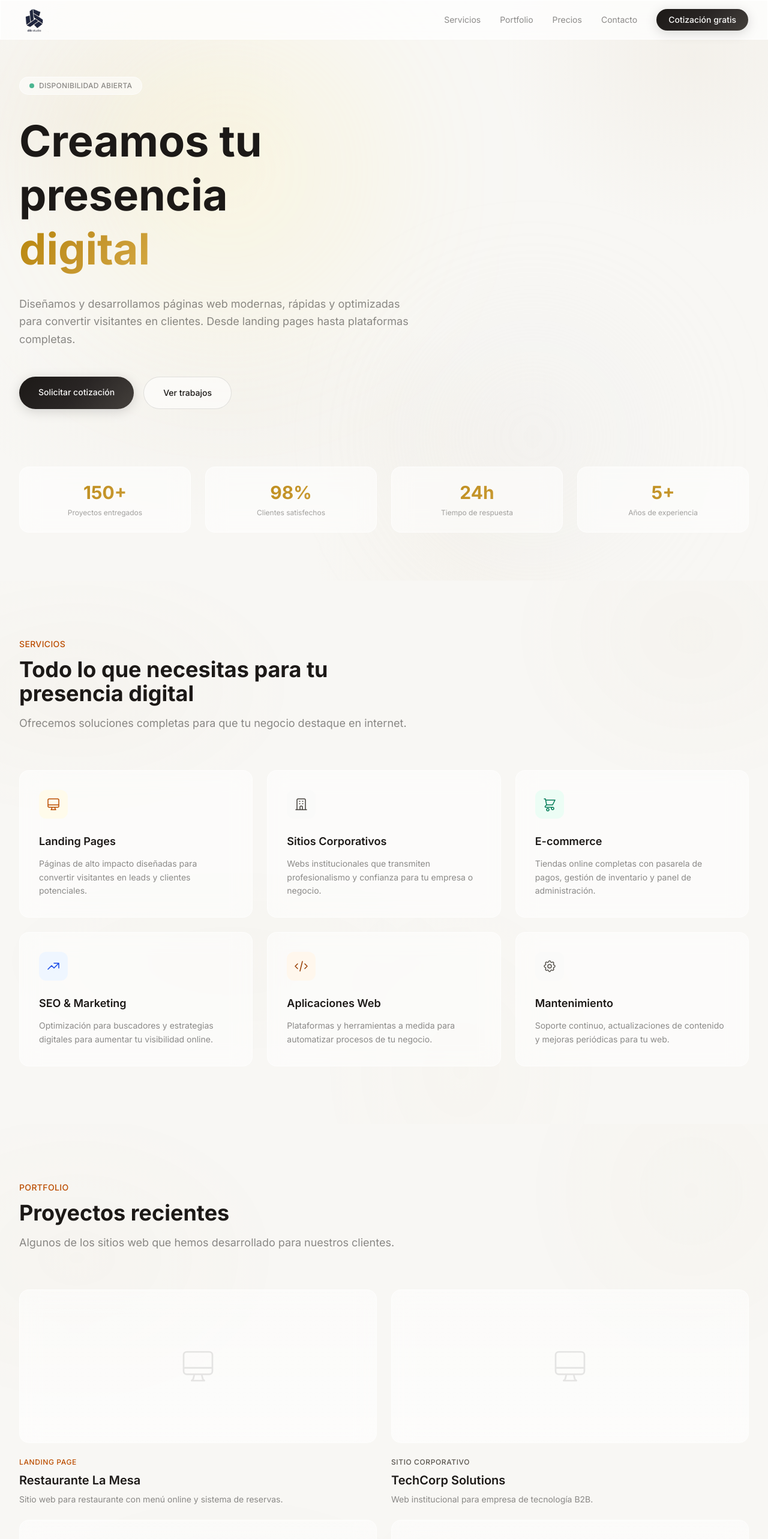
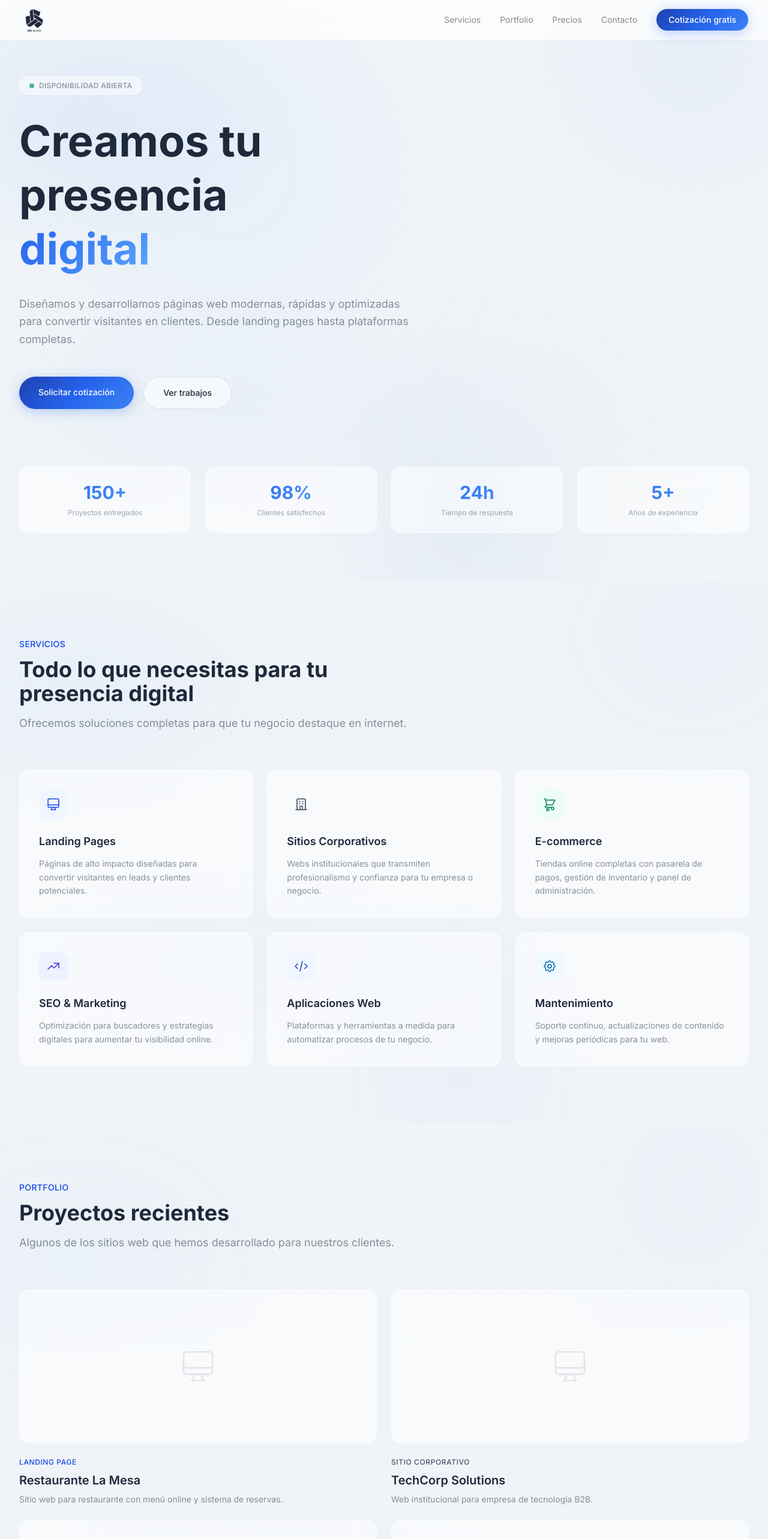
Before and after one commit to dibwebstudio/dibweb, a Next.js app: page / in a window 1280 px wide. Shown: the top 2566 px of the page at 60% size. Built offline with nearby package versions, Linux system fonts and the light colour scheme.

Commit message:
Change color scheme to blue tones

```diff
--- a/src/app/globals.css
+++ b/src/app/globals.css
@@ -1,8 +1,8 @@
 @import "tailwindcss";
 
 :root {
-  --background: #f8f7f4;
-  --foreground: #1c1917;
+  --background: #f0f4f8;
+  --foreground: #1e293b;
 }
 
 @theme inline {
@@ -46,44 +46,44 @@ body {
 
 .glass-card:hover {
   background: rgba(255, 255, 255, 0.75);
-  border-color: rgba(180, 140, 80, 0.25);
-  box-shadow: 0 8px 40px rgba(0, 0, 0, 0.06), 0 0 0 1px rgba(255, 255, 255, 0.5);
+  border-color: rgba(59, 130, 246, 0.25);
+  box-shadow: 0 8px 40px rgba(59, 130, 246, 0.08), 0 0 0 1px rgba(255, 255, 255, 0.5);
 }
 
 .glow {
-  box-shadow: 0 0 60px rgba(180, 140, 80, 0.08), 0 0 120px rgba(180, 140, 80, 0.03);
+  box-shadow: 0 0 60px rgba(59, 130, 246, 0.1), 0 0 120px rgba(59, 130, 246, 0.04);
 }
 
 .gradient-text {
-  background: linear-gradient(135deg, #b8860b 0%, #c4942a 50%, #d4a843 100%);
+  background: linear-gradient(135deg, #2563eb 0%, #3b82f6 50%, #60a5fa 100%);
   -webkit-background-clip: text;
   -webkit-text-fill-color: transparent;
   background-clip: text;
 }
 
 .btn-primary {
-  background: linear-gradient(135deg, #1c1917 0%, #292524 50%, #44403c 100%);
-  color: #fafaf9;
+  background: linear-gradient(135deg, #1e40af 0%, #2563eb 50%, #3b82f6 100%);
+  color: #ffffff;
   transition: all 0.3s ease;
-  box-shadow: 0 4px 20px rgba(0, 0, 0, 0.15);
+  box-shadow: 0 4px 20px rgba(37, 99, 235, 0.3);
 }
 
 .btn-primary:hover {
-  box-shadow: 0 6px 30px rgba(0, 0, 0, 0.25);
+  box-shadow: 0 6px 30px rgba(37, 99, 235, 0.4);
   transform: translateY(-2px);
 }
 
 .btn-secondary {
   background: rgba(255, 255, 255, 0.55);
-  border: 1px solid rgba(28, 25, 23, 0.12);
-  color: #1c1917;
+  border: 1px solid rgba(30, 41, 59, 0.12);
+  color: #1e293b;
   transition: all 0.3s ease;
 }
 
 .btn-secondary:hover {
   background: rgba(255, 255, 255, 0.85);
-  border-color: rgba(180, 140, 80, 0.3);
-  box-shadow: 0 4px 20px rgba(0, 0, 0, 0.06);
+  border-color: rgba(59, 130, 246, 0.3);
+  box-shadow: 0 4px 20px rgba(59, 130, 246, 0.1);
   transform: translateY(-1px);
 }
 
@@ -108,18 +108,18 @@ body {
 
 .divider-gradient {
   height: 1px;
-  background: linear-gradient(90deg, transparent, rgba(180, 140, 80, 0.2), transparent);
+  background: linear-gradient(90deg, transparent, rgba(59, 130, 246, 0.2), transparent);
 }
 
 .mesh-gradient {
   background:
-    radial-gradient(ellipse 60% 50% at 10% 20%, rgba(180, 140, 80, 0.06) 0%, transparent 50%),
-    radial-gradient(ellipse 50% 60% at 90% 10%, rgba(160, 120, 60, 0.05) 0%, transparent 50%),
-    radial-gradient(ellipse 40% 70% at 60% 90%, rgba(200, 160, 90, 0.04) 0%, transparent 50%),
-    radial-gradient(ellipse 70% 40% at 30% 70%, rgba(140, 110, 50, 0.03) 0%, transparent 50%);
+    radial-gradient(ellipse 60% 50% at 10% 20%, rgba(59, 130, 246, 0.07) 0%, transparent 50%),
+    radial-gradient(ellipse 50% 60% at 90% 10%, rgba(99, 150, 246, 0.06) 0%, transparent 50%),
+    radial-gradient(ellipse 40% 70% at 60% 90%, rgba(37, 99, 235, 0.05) 0%, transparent 50%),
+    radial-gradient(ellipse 70% 40% at 30% 70%, rgba(79, 140, 246, 0.04) 0%, transparent 50%);
 }
 
 .section-divider {
   height: 1px;
-  background: linear-gradient(90deg, transparent 0%, rgba(180, 140, 80, 0.12) 20%, rgba(180, 140, 80, 0.2) 50%, rgba(180, 140, 80, 0.12) 80%, transparent 100%);
+  background: linear-gradient(90deg, transparent 0%, rgba(59, 130, 246, 0.15) 20%, rgba(59, 130, 246, 0.25) 50%, rgba(59, 130, 246, 0.15) 80%, transparent 100%);
 }
--- a/src/components/Hero.tsx
+++ b/src/components/Hero.tsx
@@ -2,23 +2,23 @@ export default function Hero() {
   return (
     <section className="relative pt-32 pb-20 px-4 sm:px-6 lg:px-8 overflow-hidden">
       <div className="absolute inset-0 mesh-gradient" />
-      <div className="absolute top-10 left-[10%] w-[500px] h-[500px] bg-amber-200/15 rounded-full blur-[120px] animate-float" />
-      <div className="absolute bottom-10 right-[15%] w-[400px] h-[400px] bg-stone-200/20 rounded-full blur-[100px] animate-float-delayed" />
+      <div className="absolute top-10 left-[10%] w-[500px] h-[500px] bg-blue-200/15 rounded-full blur-[120px] animate-float" />
+      <div className="absolute bottom-10 right-[15%] w-[400px] h-[400px] bg-slate-200/20 rounded-full blur-[100px] animate-float-delayed" />
 
       <div className="relative max-w-7xl mx-auto">
         <div className="max-w-3xl">
           <div className="inline-flex items-center gap-2 glass-card px-4 py-1.5 rounded-full mb-8">
             <span className="w-2 h-2 bg-emerald-600 rounded-full animate-pulse" />
-            <span className="text-xs text-[#1c1917]/50 font-medium tracking-wide uppercase">Disponibilidad abierta</span>
+            <span className="text-xs text-[#1e293b]/50 font-medium tracking-wide uppercase">Disponibilidad abierta</span>
           </div>
 
           <h1 className="text-5xl sm:text-6xl lg:text-7xl font-bold leading-tight">
-            <span className="text-[#1c1917]">Creamos tu presencia</span>
+            <span className="text-[#1e293b]">Creamos tu presencia</span>
             <br />
             <span className="gradient-text">digital</span>
           </h1>
 
-          <p className="mt-8 text-lg text-[#1c1917]/50 max-w-2xl leading-relaxed">
+          <p className="mt-8 text-lg text-[#1e293b]/50 max-w-2xl leading-relaxed">
             Diseñamos y desarrollamos páginas web modernas, rápidas y optimizadas
             para convertir visitantes en clientes. Desde landing pages hasta
             plataformas completas.
@@ -43,7 +43,7 @@ export default function Hero() {
           ].map((stat) => (
             <div key={stat.label} className="glass-card rounded-2xl p-6 text-center">
               <p className="text-3xl font-bold gradient-text">{stat.value}</p>
-              <p className="text-xs text-[#1c1917]/40 mt-2">{stat.label}</p>
+              <p className="text-xs text-[#1e293b]/40 mt-2">{stat.label}</p>
             </div>
           ))}
         </div>
--- a/src/components/Portfolio.tsx
+++ b/src/components/Portfolio.tsx
@@ -3,21 +3,21 @@ const projects = [
     title: "Restaurante La Mesa",
     category: "Landing Page",
     description: "Sitio web para restaurante con menú online y sistema de reservas.",
-    gradient: "from-amber-100/80 via-orange-50/60 to-yellow-50/40",
-    accent: "text-amber-700",
+    gradient: "from-blue-100/80 via-sky-50/60 to-cyan-50/40",
+    accent: "text-blue-700",
   },
   {
     title: "TechCorp Solutions",
     category: "Sitio Corporativo",
     description: "Web institucional para empresa de tecnología B2B.",
-    gradient: "from-stone-100/80 via-stone-50/60 to-slate-50/40",
-    accent: "text-stone-600",
+    gradient: "from-slate-100/80 via-slate-50/60 to-gray-50/40",
+    accent: "text-slate-600",
   },
   {
     title: "Moda Express",
     category: "E-commerce",
     description: "Tienda online de ropa con pasarela de pagos integrada.",
-    gradient: "from-rose-100/60 via-pink-50/40 to-orange-50/30",
+    gradient: "from-rose-100/60 via-pink-50/40 to-red-50/30",
     accent: "text-rose-700",
   },
   {
@@ -35,13 +35,13 @@ export default function Portfolio() {
       <div className="absolute inset-0 mesh-gradient opacity-40" />
       <div className="relative max-w-7xl mx-auto">
         <div className="max-w-2xl mb-16">
-          <p className="text-amber-700 font-medium text-sm mb-3 tracking-wide uppercase">
+          <p className="text-blue-700 font-medium text-sm mb-3 tracking-wide uppercase">
             Portfolio
           </p>
-          <h2 className="text-3xl sm:text-4xl font-bold text-[#1c1917]">
+          <h2 className="text-3xl sm:text-4xl font-bold text-[#1e293b]">
             Proyectos recientes
           </h2>
-          <p className="mt-4 text-[#1c1917]/50 text-lg">
+          <p className="mt-4 text-[#1e293b]/50 text-lg">
             Algunos de los sitios web que hemos desarrollado para nuestros clientes.
           </p>
         </div>
@@ -51,17 +51,17 @@ export default function Portfolio() {
             <div key={project.title} className="group cursor-pointer">
               <div className={`rounded-2xl h-64 flex items-center justify-center mb-6 overflow-hidden relative bg-gradient-to-br ${project.gradient} glass-card`}>
                 <div className="absolute inset-0 bg-gradient-to-t from-white/30 to-transparent" />
-                <svg className="relative w-16 h-16 text-[#1c1917]/10 group-hover:text-[#1c1917]/20 group-hover:scale-110 transition-all duration-500" fill="none" stroke="currentColor" viewBox="0 0 24 24">
+                <svg className="relative w-16 h-16 text-[#1e293b]/10 group-hover:text-[#1e293b]/20 group-hover:scale-110 transition-all duration-500" fill="none" stroke="currentColor" viewBox="0 0 24 24">
                   <path strokeLinecap="round" strokeLinejoin="round" strokeWidth={1} d="M9.75 17L9 20l-1 1h8l-1-1-.75-3M3 13h18M5 17h14a2 2 0 002-2V5a2 2 0 00-2-2H5a2 2 0 00-2 2v10a2 2 0 002 2z" />
                 </svg>
               </div>
               <p className={`text-xs uppercase tracking-wider mb-2 font-medium ${project.accent}`}>
                 {project.category}
               </p>
-              <h3 className="text-xl font-semibold text-[#1c1917] mb-2 group-hover:text-amber-700 transition-colors duration-300">
+              <h3 className="text-xl font-semibold text-[#1e293b] mb-2 group-hover:text-blue-700 transition-colors duration-300">
                 {project.title}
               </h3>
-              <p className="text-[#1c1917]/50 text-sm">
+              <p className="text-[#1e293b]/50 text-sm">
                 {project.description}
               </p>
             </div>
--- a/src/components/Pricing.tsx
+++ b/src/components/Pricing.tsx
@@ -13,7 +13,7 @@ const plans = [
     ],
     cta: "Empezar",
     popular: false,
-    accent: "text-stone-700",
+    accent: "text-slate-700",
   },
   {
     name: "Profesional",
@@ -31,7 +31,7 @@ const plans = [
     ],
     cta: "Más popular",
     popular: true,
-    accent: "text-amber-700",
+    accent: "text-blue-700",
   },
   {
     name: "Enterprise",
@@ -50,7 +50,7 @@ const plans = [
     ],
     cta: "Contactar",
     popular: false,
-    accent: "text-stone-600",
+    accent: "text-sky-700",
   },
 ];
 
@@ -60,13 +60,13 @@ export default function Pricing() {
       <div className="absolute inset-0 mesh-gradient opacity-50" />
       <div className="relative max-w-7xl mx-auto">
         <div className="text-center max-w-2xl mx-auto mb-16">
-          <p className="text-amber-700 font-medium text-sm mb-3 tracking-wide uppercase">
+          <p className="text-blue-700 font-medium text-sm mb-3 tracking-wide uppercase">
             Precios
           </p>
-          <h2 className="text-3xl sm:text-4xl font-bold text-[#1c1917]">
+          <h2 className="text-3xl sm:text-4xl font-bold text-[#1e293b]">
             Planes transparentes
           </h2>
-          <p className="mt-4 text-[#1c1917]/50 text-lg">
+          <p className="mt-4 text-[#1e293b]/50 text-lg">
             Sin costos ocultos. Elegí el plan que mejor se adapte a tu negocio.
           </p>
         </div>
@@ -87,16 +87,16 @@ export default function Pricing() {
               <h3 className={`text-xl font-semibold mb-2 ${plan.accent}`}>
                 {plan.name}
               </h3>
-              <p className="text-[#1c1917]/50 text-sm mb-6 min-h-[40px]">
+              <p className="text-[#1e293b]/50 text-sm mb-6 min-h-[40px]">
                 {plan.description}
               </p>
               <div className="mb-8">
-                <span className="text-4xl font-bold text-[#1c1917]">${plan.price}</span>
-                <span className="text-[#1c1917]/40 text-sm ml-1">USD</span>
+                <span className="text-4xl font-bold text-[#1e293b]">${plan.price}</span>
+                <span className="text-[#1e293b]/40 text-sm ml-1">USD</span>
               </div>
               <ul className="space-y-3 mb-8">
                 {plan.features.map((feature) => (
-                  <li key={feature} className="flex items-start gap-3 text-sm text-[#1c1917]/60">
+                  <li key={feature} className="flex items-start gap-3 text-sm text-[#1e293b]/60">
                     <svg className={`w-5 h-5 ${plan.accent} shrink-0 mt-0.5`} fill="none" stroke="currentColor" viewBox="0 0 24 24">
                       <path strokeLinecap="round" strokeLinejoin="round" strokeWidth={2} d="M5 13l4 4L19 7" />
                     </svg>
--- a/src/components/Services.tsx
+++ b/src/components/Services.tsx
@@ -2,8 +2,8 @@ const services = [
   {
     title: "Landing Pages",
     description: "Páginas de alto impacto diseñadas para convertir visitantes en leads y clientes potenciales.",
-    iconColor: "text-amber-700",
-    iconBg: "bg-amber-50 group-hover:bg-amber-100",
+    iconColor: "text-blue-700",
+    iconBg: "bg-blue-50 group-hover:bg-blue-100",
     icon: (
       <svg className="w-6 h-6" fill="none" stroke="currentColor" viewBox="0 0 24 24">
         <path strokeLinecap="round" strokeLinejoin="round" strokeWidth={1.5} d="M9.75 17L9 20l-1 1h8l-1-1-.75-3M3 13h18M5 17h14a2 2 0 002-2V5a2 2 0 00-2-2H5a2 2 0 00-2 2v10a2 2 0 002 2z" />
@@ -13,8 +13,8 @@ const services = [
   {
     title: "Sitios Corporativos",
     description: "Webs institucionales que transmiten profesionalismo y confianza para tu empresa o negocio.",
-    iconColor: "text-stone-700",
-    iconBg: "bg-stone-50 group-hover:bg-stone-100",
+    iconColor: "text-slate-700",
+    iconBg: "bg-slate-50 group-hover:bg-slate-100",
     icon: (
       <svg className="w-6 h-6" fill="none" stroke="currentColor" viewBox="0 0 24 24">
         <path strokeLinecap="round" strokeLinejoin="round" strokeWidth={1.5} d="M19 21V5a2 2 0 00-2-2H7a2 2 0 00-2 2v16m14 0h2m-2 0h-5m-9 0H3m2 0h5M9 7h1m-1 4h1m4-4h1m-1 4h1m-5 10v-5a1 1 0 011-1h2a1 1 0 011 1v5m-4 0h4" />
@@ -35,8 +35,8 @@ const services = [
   {
     title: "SEO & Marketing",
     description: "Optimización para buscadores y estrategias digitales para aumentar tu visibilidad online.",
-    iconColor: "text-blue-700",
-    iconBg: "bg-blue-50 group-hover:bg-blue-100",
+    iconColor: "text-indigo-700",
+    iconBg: "bg-indigo-50 group-hover:bg-indigo-100",
     icon: (
       <svg className="w-6 h-6" fill="none" stroke="currentColor" viewBox="0 0 24 24">
         <path strokeLinecap="round" strokeLinejoin="round" strokeWidth={1.5} d="M13 7h8m0 0v8m0-8l-8 8-4-4-6 6" />
@@ -46,8 +46,8 @@ const services = [
   {
     title: "Aplicaciones Web",
     description: "Plataformas y herramientas a medida para automatizar procesos de tu negocio.",
-    iconColor: "text-amber-800",
-    iconBg: "bg-orange-50 group-hover:bg-orange-100",
+    iconColor: "text-blue-800",
+    iconBg: "bg-blue-50 group-hover:bg-blue-100",
     icon: (
       <svg className="w-6 h-6" fill="none" stroke="currentColor" viewBox="0 0 24 24">
         <path strokeLinecap="round" strokeLinejoin="round" strokeWidth={1.5} d="M10 20l4-16m4 4l4 4-4 4M6 16l-4-4 4-4" />
@@ -57,8 +57,8 @@ const services = [
   {
     title: "Mantenimiento",
     description: "Soporte continuo, actualizaciones de contenido y mejoras periódicas para tu web.",
-    iconColor: "text-stone-600",
-    iconBg: "bg-stone-50 group-hover:bg-stone-100",
+    iconColor: "text-sky-700",
+    iconBg: "bg-sky-50 group-hover:bg-sky-100",
     icon: (
       <svg className="w-6 h-6" fill="none" stroke="currentColor" viewBox="0 0 24 24">
         <path strokeLinecap="round" strokeLinejoin="round" strokeWidth={1.5} d="M10.325 4.317c.426-1.756 2.924-1.756 3.35 0a1.724 1.724 0 002.573 1.066c1.543-.94 3.31.826 2.37 2.37a1.724 1.724 0 001.066 2.573c1.756.426 1.756 2.924 0 3.35a1.724 1.724 0 00-1.066 2.573c.94 1.543-.826 3.31-2.37 2.37a1.724 1.724 0 00-2.573 1.066c-.426 1.756-2.924 1.756-3.35 0a1.724 1.724 0 00-2.573-1.066c-1.543.94-3.31-.826-2.37-2.37a1.724 1.724 0 00-1.066-2.573c-1.756-.426-1.756-2.924 0-3.35a1.724 1.724 0 001.066-2.573c-.94-1.543.826-3.31 2.37-2.37.996.608 2.296.07 2.572-1.065z" />
@@ -74,13 +74,13 @@ export default function Services() {
       <div className="absolute inset-0 mesh-gradient opacity-50" />
       <div className="relative max-w-7xl mx-auto">
         <div className="max-w-2xl mb-16">
-          <p className="text-amber-700 font-medium text-sm mb-3 tracking-wide uppercase">
+          <p className="text-blue-700 font-medium text-sm mb-3 tracking-wide uppercase">
             Servicios
           </p>
-          <h2 className="text-3xl sm:text-4xl font-bold text-[#1c1917]">
+          <h2 className="text-3xl sm:text-4xl font-bold text-[#1e293b]">
             Todo lo que necesitas para tu presencia digital
           </h2>
-          <p className="mt-4 text-[#1c1917]/50 text-lg">
+          <p className="mt-4 text-[#1e293b]/50 text-lg">
             Ofrecemos soluciones completas para que tu negocio destaque en internet.
           </p>
         </div>
@@ -91,10 +91,10 @@ export default function Services() {
               <div className={`w-12 h-12 rounded-xl flex items-center justify-center ${service.iconColor} mb-6 ${service.iconBg} transition-colors duration-300`}>
                 {service.icon}
               </div>
-              <h3 className="text-lg font-semibold text-[#1c1917] mb-3">
+              <h3 className="text-lg font-semibold text-[#1e293b] mb-3">
                 {service.title}
               </h3>
-              <p className="text-[#1c1917]/50 text-sm leading-relaxed">
+              <p className="text-[#1e293b]/50 text-sm leading-relaxed">
                 {service.description}
               </p>
             </div>
```
Also changed, not shown: src/components/Contact.tsx (+25 -25 lines), src/components/Footer.tsx (+15 -15 lines).
